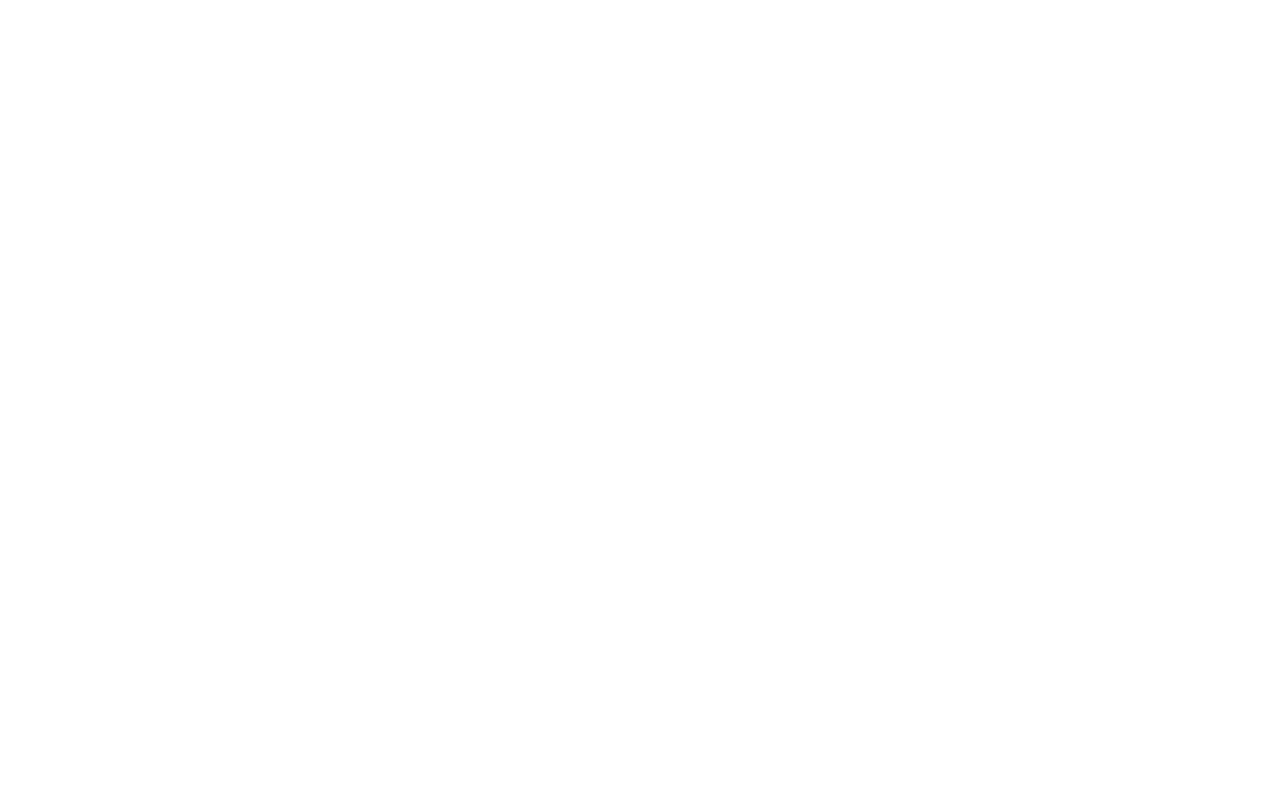
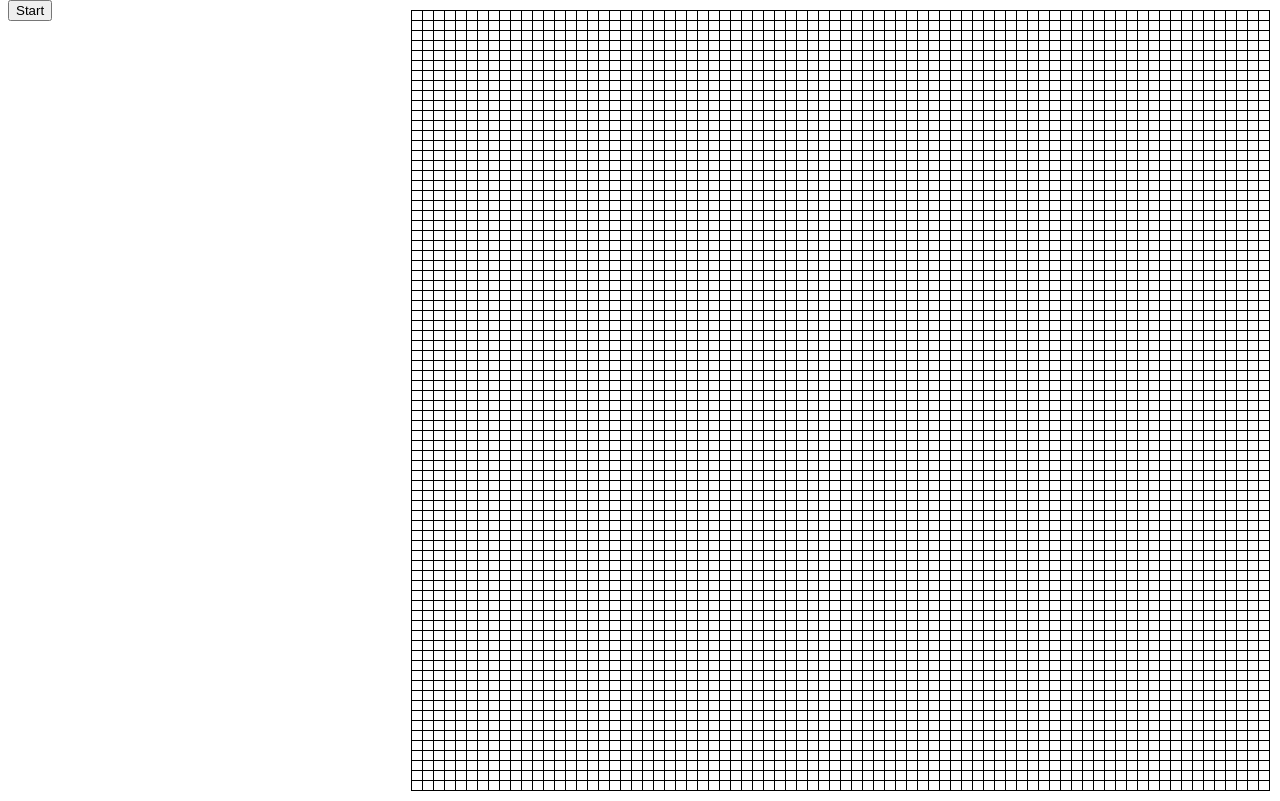
Before and after one commit to bitmask/game-of-life-js, a plain HTML site: page index.html in a window 1280 px wide. Drawn offline with nearby package versions, Linux system fonts and the light colour scheme.

Commit message:
Got basic game board drawn...

```diff
--- a/css/style.css
+++ b/css/style.css
@@ -0,0 +1,17 @@
+body {
+    margin: 0;
+    padding: 0;
+}
+
+table {
+    margin: 10;
+    padding: 0;
+    border-collapse: collapse;
+    float: right;
+}
+
+table td {
+    margin: 0;
+    padding: 0;
+    border: 1px solid black;
+}
--- a/index.html
+++ b/index.html
@@ -2,11 +2,11 @@
 <head>
 <title>Game of Life</title>
 
-<script src="/js/jquery.js"></script>
+<script src="/js/jquery-1.3.2.js"></script>
 <script src="/js/game-of-life.js"></script>
 
 <link rel="stylesheet" href="/css/style.css" />
 </head>
 
-<body></body>
+<body>&nbsp;</body>
 </html>
--- a/js/game-of-life.js
+++ b/js/game-of-life.js
@@ -1,3 +1,11 @@
+String.prototype.times = function(n) {
+    var a = [];
+    for (var i = 0; i < n; i++) {
+        a.push(this);
+    }
+    return a.join('');
+};
+
 (Life = function() {}).prototype = {
     setup: function() {
         // Generate a game board - an almost full screen square
@@ -7,7 +15,17 @@
     },
 
     generate_game_board: function() {
-        console.log('generate_game_board');
+        var width = $(window).width();
+        var height = $(window).height();
+        var cell_width = 10;
+        var padding = 10;
+        var side = parseInt((Math.min(width, height) - 2 * padding) / cell_width) * cell_width;
+        var cells = side / cell_width;
+        var row = '<tr>' + '<td></td>'.times(cells) + '</tr>';
+        var table = '<table>' + row.times(cells) + '</table>';
+        $('body').append(table);
+        $('td').width(cell_width).height(cell_width);
+        $('body').append('<input type="submit" value="Start" />');
     },
 
     run: function() {
```
Also changed, not shown: 1 other file.
